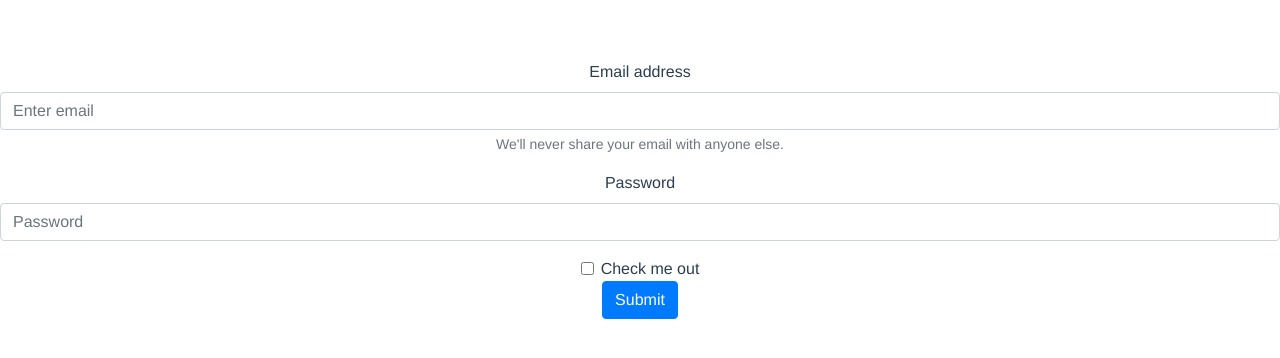
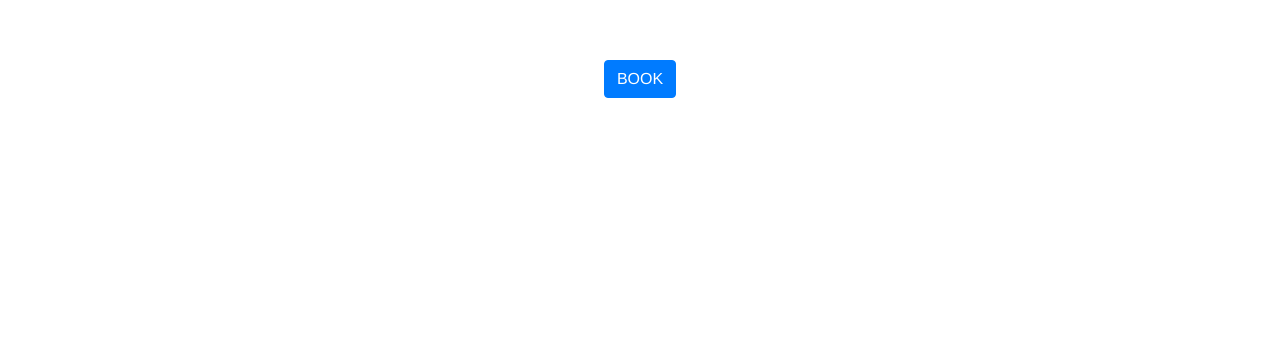
Before and after one commit to SonuMucesh/Vuejs-Travel-Client, a Vue app: page /FlightBooking in a window 1280 px wide. Shown: the top 358 px of the page. Built offline with nearby package versions, Linux system fonts and the light colour scheme.

Commit message:
-Button POSTS Request

```diff
--- a/src/components/FlightBooking.vue
+++ b/src/components/FlightBooking.vue
@@ -1,38 +1,51 @@
 <template>
     <div class="SignUpForm">
-        <form>
-            <div class="form-group">
-                <label for="exampleInputEmail1">Email address</label>
-                <input type="email" class="form-control" id="exampleInputEmail1" aria-describedby="emailHelp" placeholder="Enter email">
-                <small id="emailHelp" class="form-text text-muted">We'll never share your email with anyone else.</small>
-            </div>
-            <div class="form-group">
-                <label for="exampleInputPassword1">Password</label>
-                <input type="password" class="form-control" id="exampleInputPassword1" placeholder="Password">
-            </div>
-            <div class="form-check">
-                <input type="checkbox" class="form-check-input" id="exampleCheck1">
-                <label class="form-check-label" for="exampleCheck1">Check me out</label>
-            </div>
-            <button type="submit" class="btn btn-primary">Submit</button>
-        </form>
+        <button class="btn btn-primary mb-2" v-on:click="sendPassengerData">BOOK</button>
+
     </div>
 </template>
 
 <script>
+    import axios from 'axios';
     export default {
         name: 'FlightBooking',
-        data(){
-            return{
-                flights: [],
+        data() {
+            return {
+                PassengerDetails: [],
+                num: 0,
             }
         },
         methods: {
+            sendPassengerData() {
+                const path = 'http://127.0.0.1:5000/flightbooking';
+                const traveler = {"id": "1",
+                    "dateOfBirth": "1982-01-16",
+                    "name": {"firstName": "JORGE", "lastName": "GONZALES"},
+                    "gender": "MALE",
+                    "contact": {"emailAddress": "jorge.gonzales833@telefonica.es",
+                        "phones": [{"deviceType": "MOBILE", "countryCallingCode": "34", "number": "480080076"}]},
+                    "documents": [{"documentType": "PASSPORT",
+                        "birthPlace": "Madrid",
+                        "issuanceLocation": "Madrid",
+                        "issuanceDate": "2015-04-14",
+                        "number": "00000000",
+                        "expiryDate": "2025-04-14",
+                        "issuanceCountry": "ES",
+                        "validityCountry": "ES",
+                        "nationality": "ES",
+                        "holder": "True"}]};
+
+                axios.post(path, traveler)
+                    .then((response) => {
+                        console.log(response.data)
+                    })
+                    .catch((error) => {
+                        console.error(error);
+                    });
+            }
         },
         created() {
-            this.flights = this.$store.getters.flights;
-            console.log(this.flights)
-
+            this.num = this.$store.getters.flightID;
         }
     }
 </script>
--- a/src/components/Results.vue
+++ b/src/components/Results.vue
@@ -4,7 +4,7 @@
             <div class="card-body" style="width: 65rem;display: block;margin: auto;">
                 <h2 class="card-title" style="position: center;">
                     <template v-for="segment in flight.itineraries">
-                        <h7 v-for="DDT in segment.segments" :key="DDT" >{{DDT.operating.carrierCode}}</h7>
+                        <h3 v-for="DDT in segment.segments" :key="DDT" >{{DDT.operating.carrierCode}}</h3>
                     </template>
                 </h2>
                 <div class="container">
@@ -44,7 +44,7 @@
         },
         methods: {
             flightbook(){
-                //this.$store.commit('change2', 0);
+                this.$store.commit('change2', 0);
                 this.$router.push({name: 'FlightBooking'});
             }
         },
```
